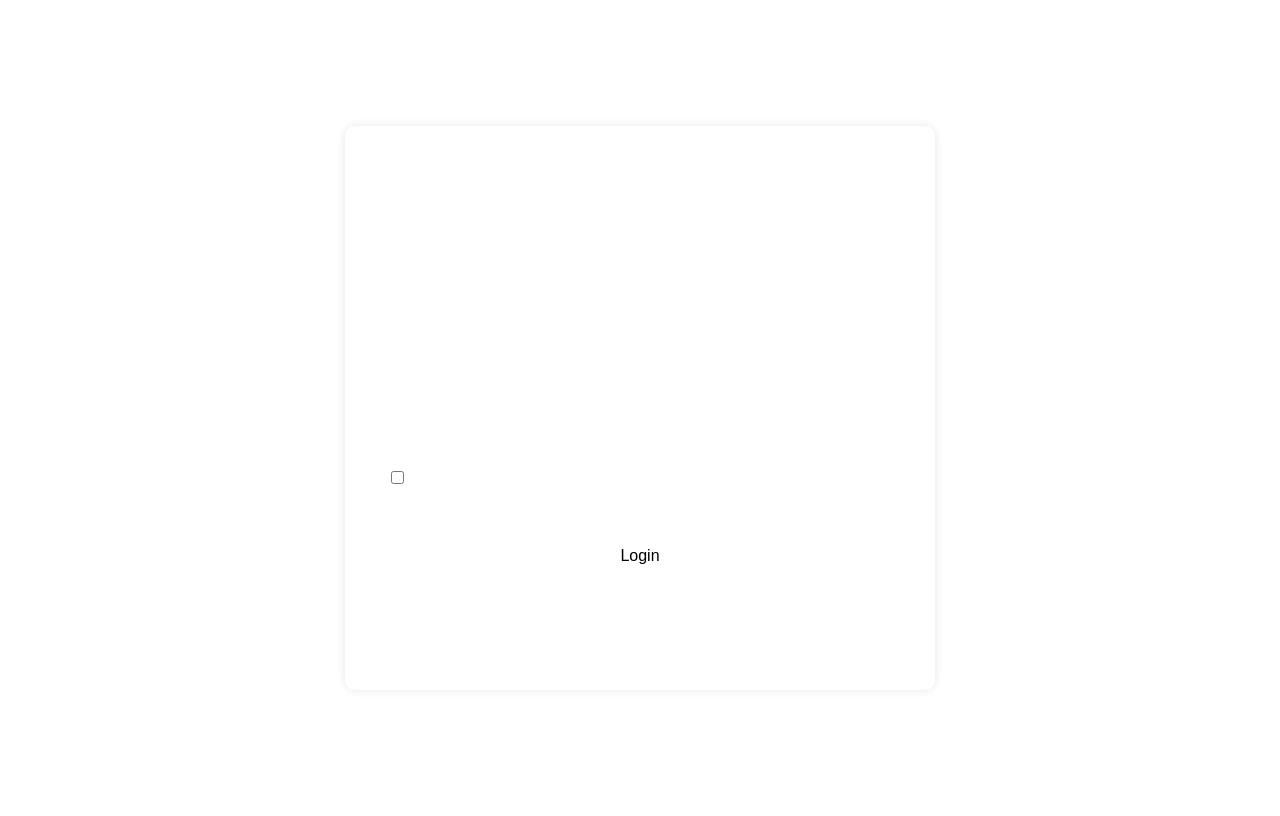
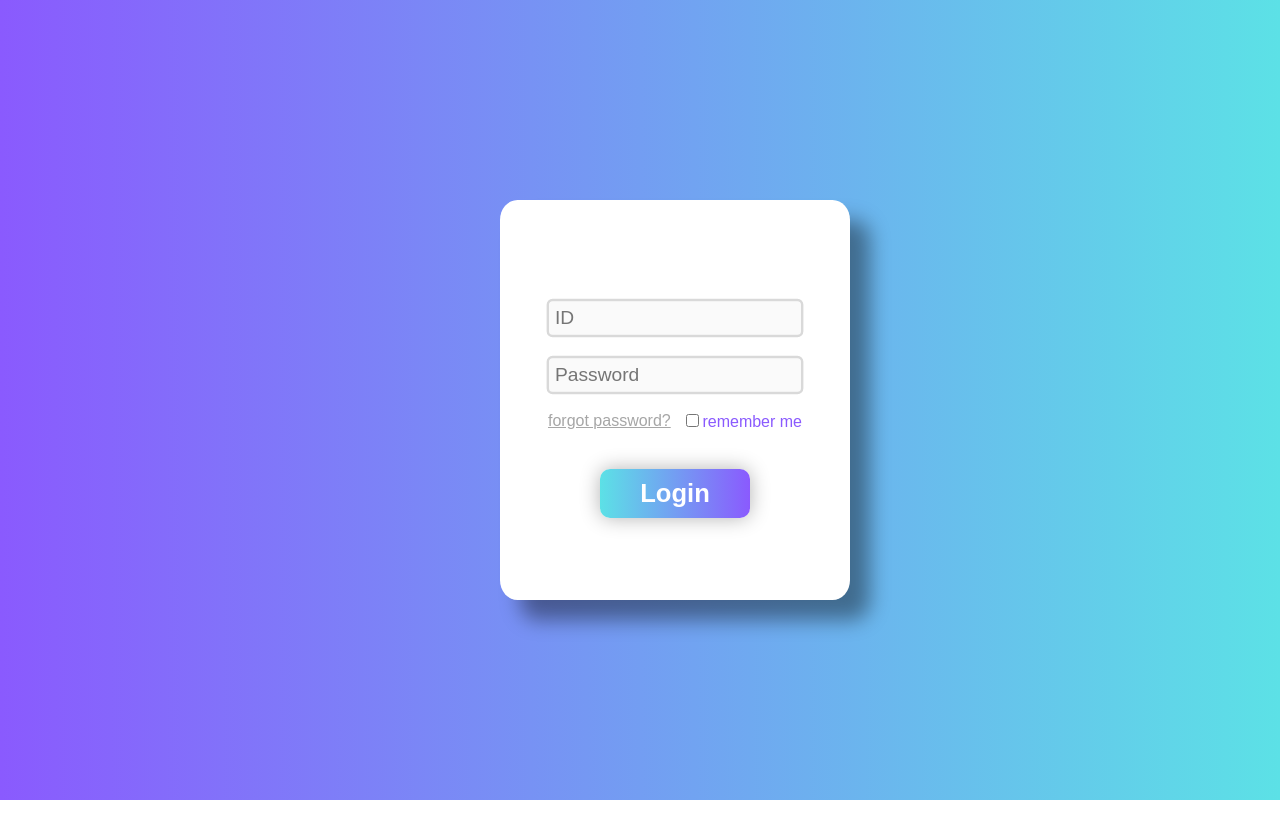
Before and after one commit to SawabS/webdev-project, a plain HTML site: page login.html in a window 1280 px wide. Drawn offline with Linux system fonts and the light colour scheme.

Commit message:
Added style to the login page.

```diff
--- a/assets/css/login.css
+++ b/assets/css/login.css
@@ -1,83 +1,98 @@
-body{
+.login-body {
     display: flex;
+    align-items: center;
     justify-content: center;
-    align-items: center;
-    min-height: 100vh;
-
-    background: url('img/bg.jpg') no-repeat;
+    font-family: Arial;
+    background: linear-gradient(to left, #5ce1e6, #8a5afe);
+    background-repeat: no-repeat;
     background-size: cover;
     background-position: center;
+    min-height: 100vh;
+    margin: 0;
+    padding: 0;
 }
 
-.wrapper{
-    height: 500px;
-    width: 40%;
-    background: transparent;
-    border: 2px solid rgba(255,255,255, .2);
-    backdrop-filter: blur(20px);
-    box-shadow: 0 0 10px rgba(0,0,0, .1);
-    color: #fff;
-    border-radius: 10px;
-    padding: 30px 40px;
+.login-box {
+    display:flex;
+    flex-direction: column;
+    align-items: center;
+    justify-content: center;
+    position: absolute;
+    background-color: white;
+    box-shadow: 20px 20px 20px rgba(0, 0, 0, 0.4);
+    margin: 20px 10px;
+    width: 350px;
+    height: 400px;
+    border-radius: 5%;
+    transform: translate(10%, 0%);
 }
-.wrapper h1{
 
-    font-size: 48px;
-    text-align: center;
-    margin-top: 50px;
-    margin-bottom: 60px;
+.inputbox {
+    display: flex;
+    justify-content: left;
+    align-items: left;
+    flex-direction: column;
+    justify-content: left;
+    margin-left: 10px;
+    margin: 15px;
+}
 
+.fix-inputbox {
+    display: flex;
+    justify-content: left;
+    align-items: left;
+    background: #fafafa;
+    border-radius: 5px;
+    font-size: 1em;
+    border-style: solid;
+    border-color: #d9d9d9;
+    padding: 5px;
+    width: 200px;
+    margin: 5px;
+    transform: scale(1.2);
 }
-.inputbox{
-    width: 100%;
-    height: 50px;
-    margin: 30px 0;
 
+.remember-forgot {
+    display: flex;
+    align-items: center;
+    justify-content: space-between;
+}
 
+.remember-me {
+    color:#8a5afe
 }
-.inputbox input{
-    width: 100%;
-    height: 100%;
-    background: transparent;
-    border: none;
-    outline: none;
-    border: 2px solid rgba(255,255,255, .2);
-    border-radius: 40px;
-    padding-left: 20px;
-}
-.inputbox input::placeholder{
-    color: white;
-    padding-left: 10px;
+
+input[type="checkbox"] {
+    accent-color: #8a5afe; /* Indigo/purple color */
+    width: 13px;
+    height: 13px;
 }
 
 
-.btn{
+.forgot-pass {
+    color: #a6a6a6;
+}
+
+.login-btn {
+    display: flex;
+    justify-content: center;
+    margin-top: 15%;
     width: 100%;
-    height: 45px;
-    background: white;
+}
+
+.fix-login-btn {
+    background: linear-gradient(to right, #5ce1e6, #8a5afe);
     border: none;
-    outline: none;
-    border-radius: 48px;
-    font-size: 16px;
-    margin-top: 30px;
-    margin-bottom: 20px;
-    transition: transform 0.3s ease, box-shadow 0.3s ease;
+    box-shadow: 0px 0px 20px rgba(0, 0, 0, 0.3);
+    border-radius: 10px;
+    color: white;
+    cursor: pointer;
+    font-size: 1.6em;
+    font-weight: bold;
+    padding: 10px 40px;
+    transition: all 0.5s ease;
 }
-.btn:hover{
+
+.fix-login-btn:hover {
     transform: scale(1.1);
-    box-shadow: 0 0 15px 5px rgba(255, 255, 255, 0.2);
-
-
 }
-.wrapper .remember-forgot{
-    display: flex;
-    justify-content: space-between;
-    margin: -15px 0 15px;
-}
-.lnk{
-    text-decoration: none;
-    color: white;
-}
-.lnk:hover{
-    color: aqua;
-}
--- a/login.html
+++ b/login.html
@@ -1,30 +1,31 @@
 <!DOCTYPE html>
 <html lang="en">
 
-<head>
-  <meta charset="UTF-8">
-  <title>BOBLOX LOGIN</title>
-  <meta name="viewport" content="width=device-width, initial-scale=1.0">
-  <link rel="stylesheet" href="assets/css/login.css">
-</head>
+  <head>
+    <meta charset="UTF-8">
+    <title>Boblox Login</title>
+    <meta name="viewport" content="width=device-width, initial-scale=1.0">
+    <link rel="stylesheet" href="assets/css/login.css">
+  </head>
 
-  <body>
-    <div class="wrapper">
+  <body class="login-body">
+    <div class="login-box">
       <form action="">
-        <h1>Login</h1>
         <div class="inputbox">
-          <input type="text" placeholder="ID" required>
+          <input type="text" placeholder="ID" required class="fix-inputbox">
         </div>
         <div class="inputbox">
-          <input type="password" placeholder="password" required>
+          <input type="password" placeholder="Password" required class="fix-inputbox">
         </div>
 
         <div class="remember-forgot">
-          <label><input  type="checkbox">remember me</label>
-          <a class="lnk" href="#">forgot password?</a>
+          <a class="forgot-pass" href="#">forgot password?</a>
+          <label class="remember-me"><input  type="checkbox">remember me</label>
         </div>
 
-        <button type="submit" class="btn">Login</button>
+        <div class="login-btn">
+          <button type="submit" class="fix-login-btn">Login</button>
+        </div>
       </form>
     </div>
   </body>
--- /dev/null
+++ b/temp.css
@@ -0,0 +1,83 @@
+body{
+    display: flex;
+    justify-content: center;
+    align-items: center;
+    min-height: 100vh;
+
+    background: url('assets/img/bg.jpg') no-repeat;
+    background-size: cover;
+    background-position: center;
+}
+
+.wrapper{
+    height: 500px;
+    width: 40%;
+    background: transparent;
+    border: 2px solid rgba(255,255,255, .2);
+    backdrop-filter: blur(20px);
+    box-shadow: 0 0 10px rgba(0,0,0, .1);
+    color: #fff;
+    border-radius: 10px;
+    padding: 30px 40px;
+}
+.wrapper h1{
+
+    font-size: 48px;
+    text-align: center;
+    margin-top: 50px;
+    margin-bottom: 60px;
+
+}
+.inputbox{
+    width: 100%;
+    height: 50px;
+    margin: 30px 0;
+
+
+}
+.inputbox input{
+    width: 100%;
+    height: 100%;
+    background: transparent;
+    border: none;
+    outline: none;
+    border: 2px solid rgba(255,255,255, .2);
+    border-radius: 40px;
+    padding-left: 20px;
+}
+.inputbox input::placeholder{
+    color: white;
+    padding-left: 10px;
+}
+
+
+.btn{
+    width: 100%;
+    height: 45px;
+    background: white;
+    border: none;
+    outline: none;
+    border-radius: 48px;
+    font-size: 16px;
+    margin-top: 30px;
+    margin-bottom: 20px;
+    transition: transform 0.3s ease, box-shadow 0.3s ease;
+}
+.btn:hover{
+    transform: scale(1.1);
+    box-shadow: 0 0 15px 5px rgba(255, 255, 255, 0.2);
+
+
+}
+.wrapper .remember-forgot{
+    display: flex;
+    justify-content: space-between;
+    margin: -15px 0 15px;
+}
+.lnk{
+    text-decoration: none;
+    color: white;
+}
+.lnk:hover{
+    color: aqua;
+}
```
Also changed, not shown: 2 other files.
